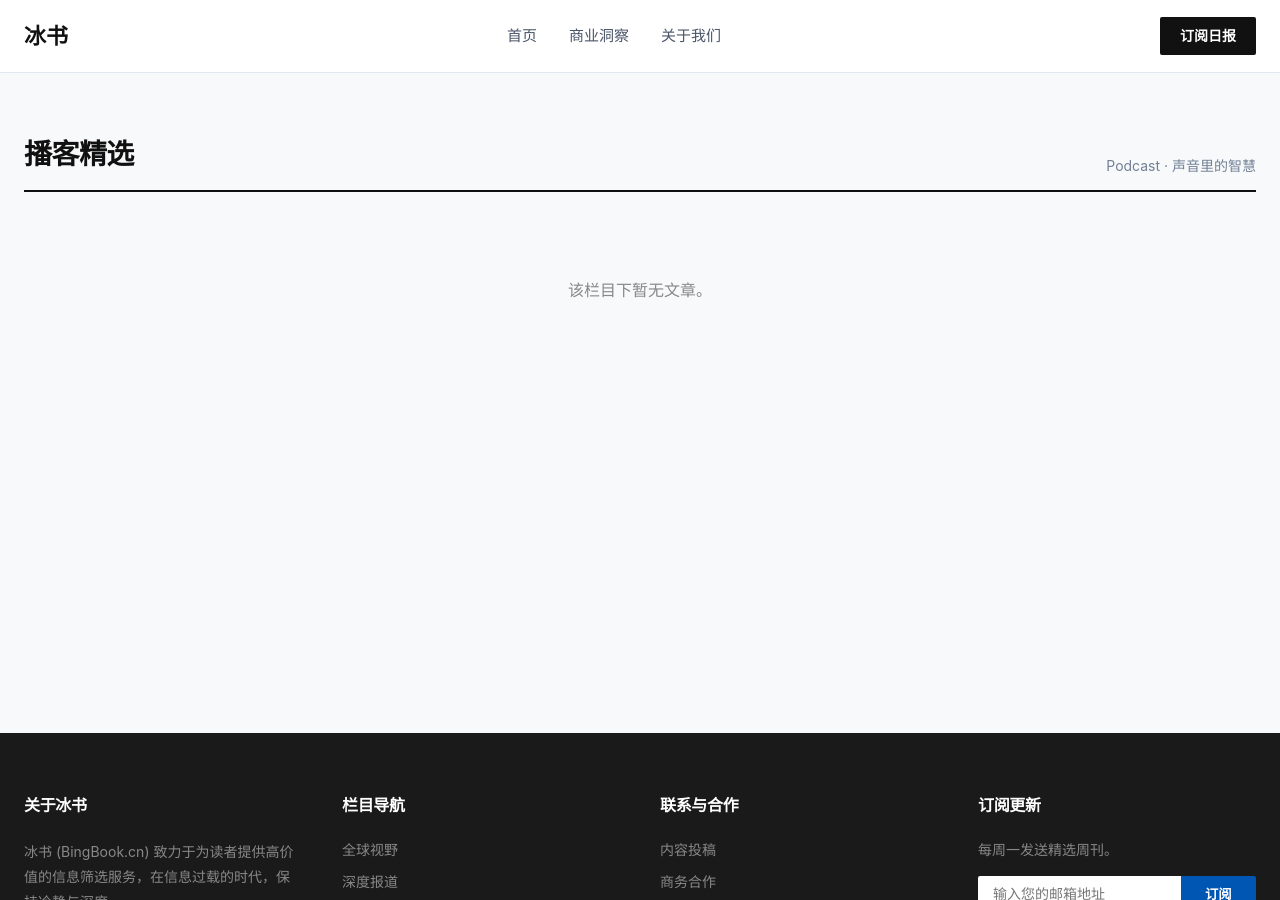
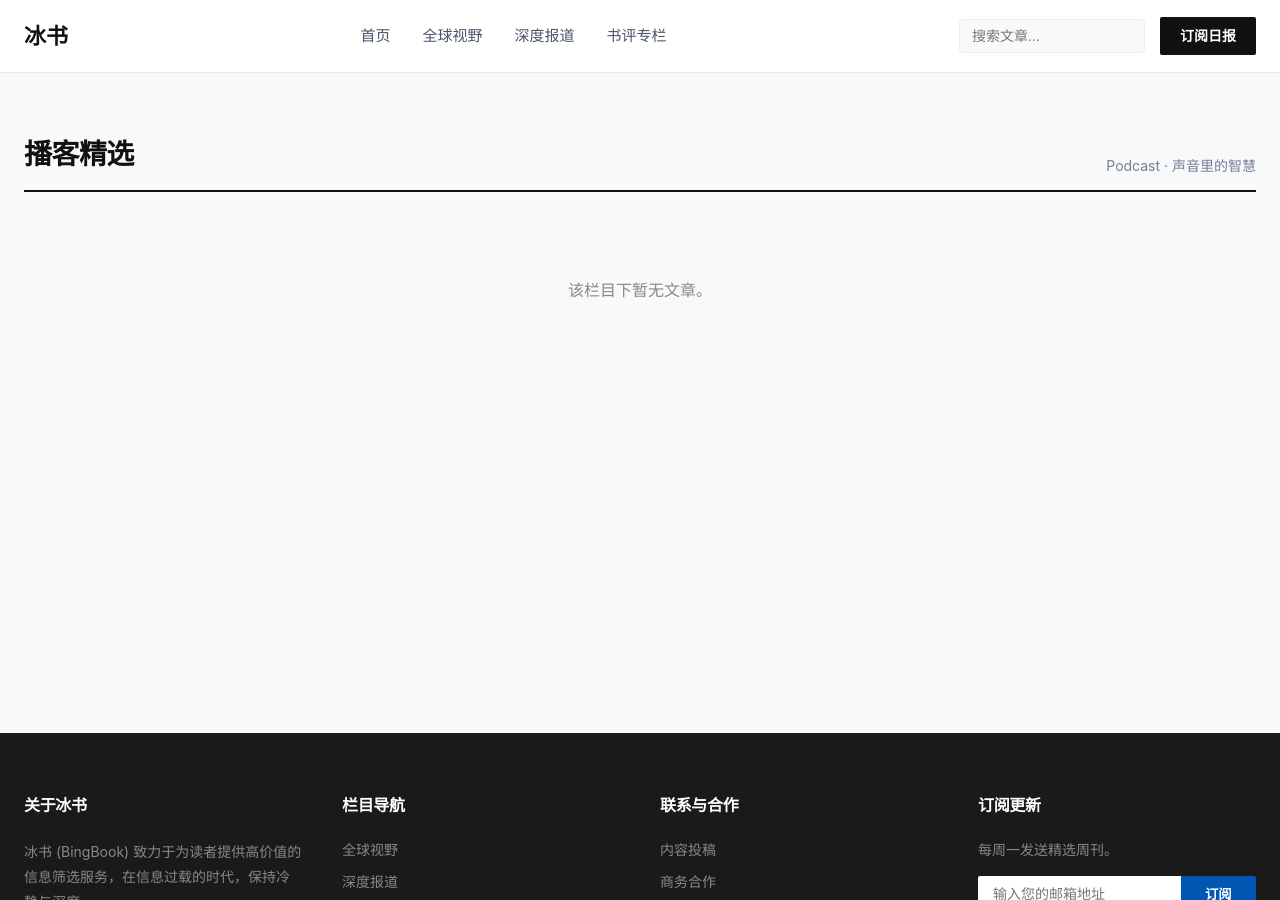
Before and after one commit to rzcne/github.io, a Jekyll site: the page built from podcast.md, in a window 1280 px wide and 900 px high. Built offline with Jekyll 4.4.1, drawn with Linux system fonts in a browser that asks for light colours; some of the changed text lies outside the part shown.

Commit message:
Update default.html

```diff
--- a/_layouts/default.html
+++ b/_layouts/default.html
@@ -45,7 +45,55 @@
         .nav-links a { font-size: 15px; font-weight: 500; }
         .nav-links a:hover { color: var(--brand-primary); }
 
-        .header-actions { display: flex; align-items: center; gap: 20px; }
+        .header-actions { display: flex; align-items: center; gap: 15px; }
+
+        /* --- 新增：搜索框样式 --- */
+        .search-container { position: relative; }
+        .search-input {
+            padding: 8px 12px;
+            border-radius: 4px;
+            border: 1px solid #eee;
+            background: #f8f9fa;
+            font-size: 14px;
+            width: 160px;
+            transition: all 0.2s;
+        }
+        .search-input:focus {
+            outline: none;
+            border-color: var(--brand-primary);
+            background: #fff;
+            width: 200px; /* 聚焦时变宽 */
+            box-shadow: 0 0 0 2px rgba(0,86,179,0.1);
+        }
+
+        /* 搜索结果下拉框 */
+        #search-results {
+            position: absolute;
+            top: 100%;
+            right: 0;
+            width: 300px;
+            background: #fff;
+            border: 1px solid #eee;
+            box-shadow: 0 10px 25px rgba(0,0,0,0.1);
+            border-radius: 4px;
+            margin-top: 8px;
+            display: none; /* 默认隐藏 */
+            max-height: 400px;
+            overflow-y: auto;
+            z-index: 2000;
+        }
+
+        .search-item {
+            display: block;
+            padding: 12px 16px;
+            border-bottom: 1px solid #f5f5f5;
+        }
+        .search-item:last-child { border-bottom: none; }
+        .search-item:hover { background: #f8f9fa; }
+        .search-item-title { font-size: 14px; font-weight: 600; display: block; margin-bottom: 4px; }
+        .search-item-meta { font-size: 12px; color: #888; }
+        .no-results { padding: 15px; text-align: center; color: #999; font-size: 13px; }
+
         .btn-subscribe { background-color: var(--text-heading); color: #fff; padding: 8px 20px; border-radius: 2px; font-size: 14px; font-weight: 600; cursor: pointer;}
         .btn-subscribe:hover { background-color: var(--brand-primary); }
 
@@ -73,37 +121,23 @@
         .card-summary { font-size: 14px; color: var(--text-body); margin-bottom: 20px; display: -webkit-box; -webkit-line-clamp: 3; -webkit-box-orient: vertical; overflow: hidden; flex-grow: 1; }
         .card-meta { display: flex; justify-content: space-between; padding-top: 16px; border-top: 1px solid #f0f0f0; font-size: 12px; color: var(--text-meta); }
 
-        /* --- 6. 文章详情页样式 --- */
+        /* --- 6. 文章内容 --- */
         .post-content { max-width: 720px; margin: 0 auto; font-size: 18px; line-height: 1.8; }
         .post-content p { margin-bottom: 24px; }
         .post-header { text-align: center; margin-bottom: 40px; }
         .post-header h1 { font-size: 36px; margin-bottom: 16px; font-family: "Songti SC", serif; }
 
-        /* --- 7. 页脚 (完整复原) --- */
+        /* --- 7. 页脚 --- */
         footer { background-color: var(--bg-footer); color: #888; padding: 60px 0 30px; font-size: 14px; margin-top: auto; }
-        .footer-content {
-            max-width: var(--spacing-container);
-            margin: 0 auto;
-            padding: 0 24px;
-            display: grid;
-            grid-template-columns: repeat(auto-fit, minmax(200px, 1fr));
-            gap: 40px;
-            margin-bottom: 40px;
-            text-align: left; /* 恢复左对齐 */
-        }
-
+        .footer-content { max-width: var(--spacing-container); margin: 0 auto; padding: 0 24px; display: grid; grid-template-columns: repeat(auto-fit, minmax(200px, 1fr)); gap: 40px; margin-bottom: 40px; text-align: left; }
         .footer-col h4 { color: #fff; margin-bottom: 20px; font-size: 16px; }
         .footer-col ul li { margin-bottom: 10px; }
         .footer-col ul li a:hover { color: #fff; }
-
-        /* 订阅表单样式 */
         .subscribe-form { display: flex; margin-top: 15px; border-radius: 2px; overflow: hidden; }
         .subscribe-form input { padding: 10px 15px; border: none; width: 70%; font-size: 14px; outline: none; }
         .subscribe-form button { width: 30%; background: var(--brand-primary); color: white; border: none; cursor: pointer; font-weight: 600; transition: background 0.3s; }
         .subscribe-form button:hover { background: var(--brand-accent); }
-
         #subscribe-section { scroll-margin-top: 20px; }
-
         .copyright { text-align: center; border-top: 1px solid #333; padding-top: 30px; margin-top: 30px; color: #555; }
     </style>
 </head>
@@ -117,51 +151,51 @@
             </a>
             <nav class="nav-links">
                 <a href="{{ site.baseurl }}/" class="active">首页</a>
-                <a href="#">商业洞察</a>
-                <a href="#">关于我们</a>
+                <!-- 这里的链接就是之前创建的分类页 -->
+                <a href="{{ site.baseurl }}/global/">全球视野</a>
+                <a href="{{ site.baseurl }}/depth/">深度报道</a>
+                <a href="{{ site.baseurl }}/books/">书评专栏</a>
             </nav>
             <div class="header-actions">
-                <!-- 点击直接跳转到页脚订阅区 -->
+                <!-- 搜索组件 -->
+                <div class="search-container">
+                    <input type="text" id="search-input" class="search-input" placeholder="搜索文章...">
+                    <div id="search-results"></div>
+                </div>
+
                 <a href="#subscribe-section" class="btn-subscribe">订阅日报</a>
             </div>
         </div>
     </header>
 
-    <!-- 动态内容 -->
     <main class="main-container">
         {{ content }}
     </main>
 
-    <!-- 页脚 (恢复完整版) -->
     <footer>
         <div class="footer-content">
             <div class="footer-col">
                 <h4>关于冰书</h4>
-                <p style="line-height: 1.8;">冰书 (BingBook.cn) 致力于为读者提供高价值的信息筛选服务，在信息过载的时代，保持冷静与深度。</p>
+                <p style="line-height: 1.8;">冰书 (BingBook) 致力于为读者提供高价值的信息筛选服务，在信息过载的时代，保持冷静与深度。</p>
             </div>
-            <!-- 栏目导航 -->
             <div class="footer-col">
                 <h4>栏目导航</h4>
                 <ul>
-
                     <li><a href="{{ site.baseurl }}/global/">全球视野</a></li>
                     <li><a href="{{ site.baseurl }}/depth/">深度报道</a></li>
                     <li><a href="{{ site.baseurl }}/books/">书评专栏</a></li>
                     <li><a href="{{ site.baseurl }}/podcast/">播客精选</a></li>
                 </ul>
             </div>
-
             <div class="footer-col">
                 <h4>联系与合作</h4>
                 <ul>
-                  <!-- 这里的 href 要对应上面文件里写的 permalink -->
                     <li><a href="{{ site.baseurl }}/submission/">内容投稿</a></li>
                     <li><a href="{{ site.baseurl }}/business/">商务合作</a></li>
                     <li><a href="{{ site.baseurl }}/careers/">加入我们</a></li>
                     <li><a href="{{ site.baseurl }}/faq/">常见问题</a></li>
                 </ul>
             </div>
-            <!-- 订阅区 -->
             <div class="footer-col" id="subscribe-section">
                 <h4>订阅更新</h4>
                 <p>每周一发送精选周刊。</p>
@@ -170,54 +204,90 @@
                     <button id="subscribe-btn">订阅</button>
                 </div>
                 <p style="margin-top: 10px; font-size: 12px; color: #aaa;">
-                    点击订阅后，我们将为您跳转到邮件客户端
+
                 </p>
             </div>
         </div>
         <div class="copyright">
-            &copy; {{ site.time | date: "%Y" }} BingBook.
+            &copy; {{ site.time | date: "%Y" }} BingBook. Powered by GitHub Pages.
         </div>
     </footer>
 
-    <!-- JavaScript 逻辑 -->
+    <!-- 脚本区域：包含搜索逻辑和订阅逻辑 -->
     <script>
-        // 订阅功能逻辑
+        // --- 1. 订阅功能 ---
         const subBtn = document.getElementById('subscribe-btn');
         const subInput = document.getElementById('subscribe-email');
 
         if(subBtn && subInput){
             subBtn.addEventListener('click', function() {
                 const email = subInput.value;
-
-                if (!email) {
-                    alert('请输入您的邮箱地址');
-                    subInput.focus();
-                    return;
+                if (!email) { alert('请输入您的邮箱地址'); subInput.focus(); return; }
+                const emailRegex = /^[^\s@]+@[^\s@]+\.[^\s@]+$/;
+                if (!emailRegex.test(email)) { alert('请输入有效的邮箱地址'); return; }
+                const subject = encodeURIComponent('申请订阅冰书');
+                const body = encodeURIComponent(`你好，我是 ${email}，希望订阅冰书每日精选。`);
+                window.location.href = `mailto:mail@bingbook.cn?subject=${subject}&body=${body}`;
+            });
+            subInput.addEventListener('keypress', function(e) {
+                if (e.key === 'Enter') { subBtn.click(); }
+            });
         }
 
-                // 简单的邮箱验证
-                const emailRegex = /^[^\s@]+@[^\s@]+\.[^\s@]+$/;
-                if (!emailRegex.test(email)) {
-                    alert('请输入有效的邮箱地址');
-                    return;
+        // --- 2. 搜索功能 (核心逻辑) ---
+        const searchInput = document.getElementById('search-input');
+        const searchResults = document.getElementById('search-results');
+        let postsData = [];
+
+        // 页面加载后，静默下载 search.json
+        fetch('{{ site.baseurl }}/search.json')
+            .then(response => response.json())
+            .then(data => {
+                postsData = data;
+                console.log("文章数据加载完毕:", postsData.length + "篇");
+            })
+            .catch(error => console.error('Error loading search data:', error));
+
+        // 监听输入
+        searchInput.addEventListener('input', function(e) {
+            const query = e.target.value.toLowerCase().trim();
+
+            // 清空并隐藏结果框
+            searchResults.innerHTML = '';
+            searchResults.style.display = 'none';
+
+            if (query.length === 0) return;
+
+            // 过滤文章（匹配标题）
+            const filteredPosts = postsData.filter(post =>
+                post.title.toLowerCase().includes(query)
+            );
+
+            // 显示结果
+            searchResults.style.display = 'block';
+
+            if (filteredPosts.length > 0) {
+                filteredPosts.forEach(post => {
+                    const link = document.createElement('a');
+                    link.href = post.url;
+                    link.className = 'search-item';
+                    link.innerHTML = `
+                        <span class="search-item-title">${post.title}</span>
+                        <span class="search-item-meta">${post.date} · ${post.category}</span>
+                    `;
+                    searchResults.appendChild(link);
+                });
+            } else {
+                searchResults.innerHTML = '<div class="no-results">没有找到相关文章</div>';
             }
-
-                // 构造邮件内容
-                const subject = encodeURIComponent('申请订阅冰书');
-                const body = encodeURIComponent(`你好，我是 ${email}，希望订阅冰书每日精选。`);
-
-                // 打开邮件客户端
-                window.location.href = `mailto:mail@bingbook.cn?subject=${subject}&body=${body}`;
         });
 
-            // 回车键支持
-            subInput.addEventListener('keypress', function(e) {
-                if (e.key === 'Enter') {
-                    subBtn.click();
+        // 点击外部关闭搜索框
+        document.addEventListener('click', function(e) {
+            if (!searchInput.contains(e.target) && !searchResults.contains(e.target)) {
+                searchResults.style.display = 'none';
             }
         });
-        }
     </script>
-
 </body>
 </html>
```
Also changed, not shown: other parts of _layouts/default.html (+2 -2 lines). Lines whose indentation alone changed are shown as unchanged.
